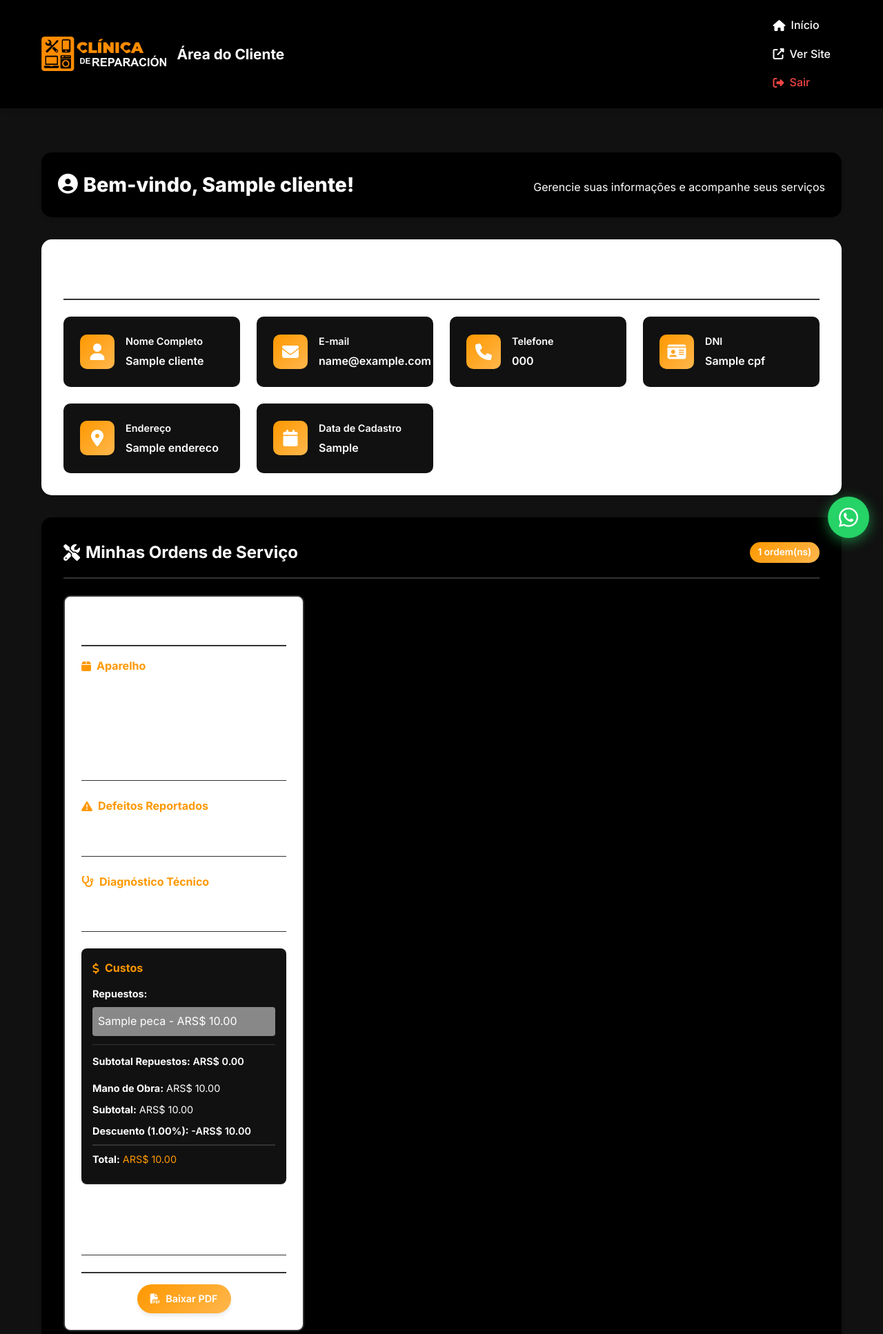
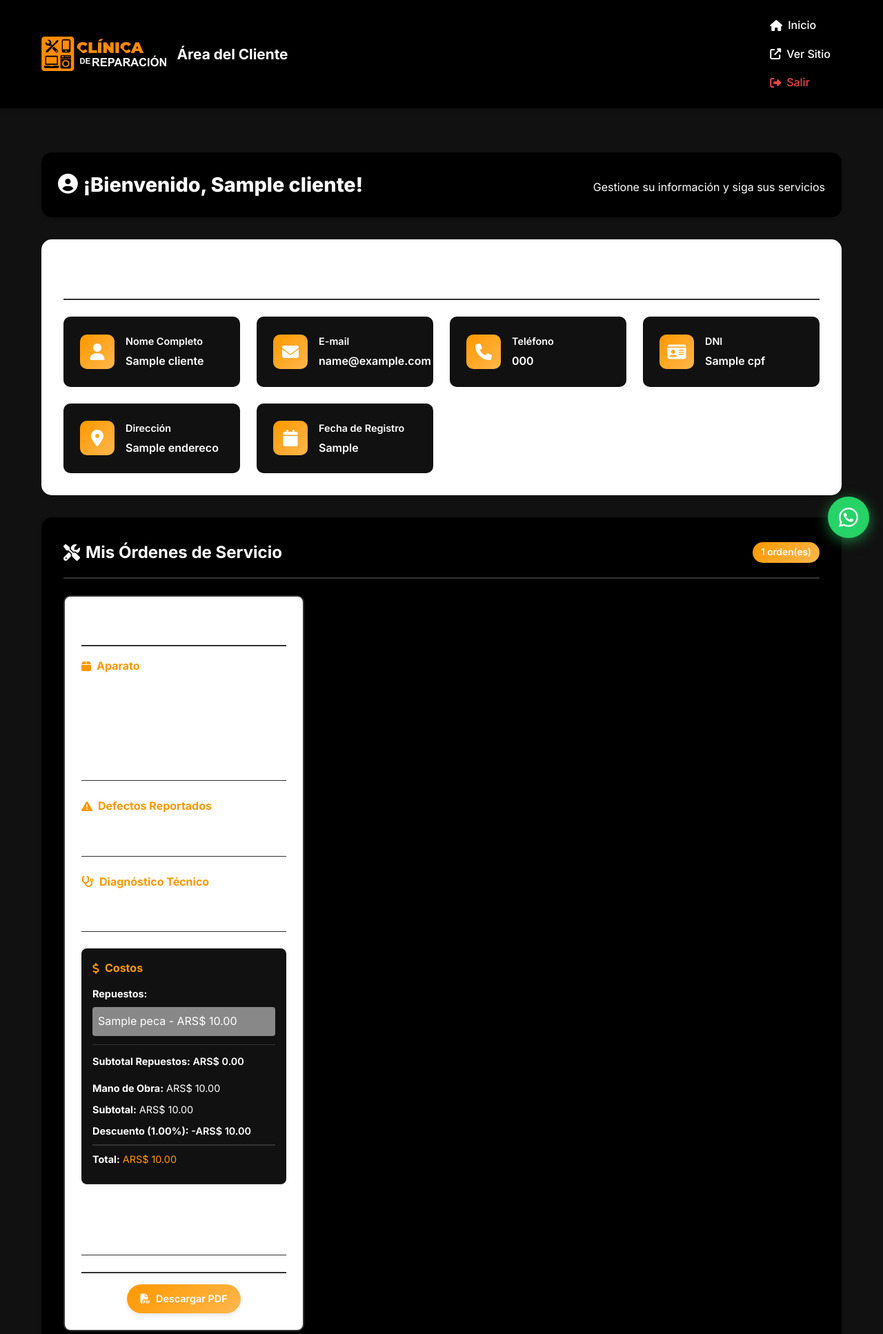
Before and after one commit to raisilvacor/clinicareparacion, a Python web app: template templates/client/dashboard.html in a window 1280 px wide. Shown: the top 1934 px of the page at 69% size. Run offline with Jinja, Linux system fonts and the light colour scheme; the template is opened without the code that fills it: most values are stand-ins (such as "Sample title", 1, 10 or a date in 2020).

Commit message:
Update client templates to fully translate content from Portuguese to Spanish, including changes to titles, labels, and text for improved user experience and consistency across the application.

```diff
--- a/templates/client/base_client.html
+++ b/templates/client/base_client.html
@@ -1,5 +1,5 @@
 <!DOCTYPE html>
-<html lang="pt-BR">
+<html lang="es-AR">
 <head>
     <meta charset="UTF-8">
     <meta name="viewport" content="width=device-width, initial-scale=1.0">
@@ -19,17 +19,17 @@
         <div class="container">
             <div class="admin-nav-brand">
                 <img src="{{ url_for('static', filename='img/logo.png') }}" alt="Logo" class="logo-img">
-                <span>Área do Cliente</span>
+                <span>Área del Cliente</span>
             </div>
             <div class="admin-nav-links">
                 <a href="{{ url_for('client_dashboard') }}" class="admin-nav-link">
-                    <i class="fas fa-home"></i> Início
+                    <i class="fas fa-home"></i> Inicio
                 </a>
                 <a href="{{ url_for('index') }}" class="admin-nav-link" target="_blank">
-                    <i class="fas fa-external-link-alt"></i> Ver Site
+                    <i class="fas fa-external-link-alt"></i> Ver Sitio
                 </a>
                 <a href="{{ url_for('client_logout') }}" class="admin-nav-link logout">
-                    <i class="fas fa-sign-out-alt"></i> Sair
+                    <i class="fas fa-sign-out-alt"></i> Salir
                 </a>
             </div>
         </div>
@@ -56,7 +56,7 @@
     </main>
 
     <!-- Botão Flutuante WhatsApp -->
-    <a href="https://wa.me/5586988959957" target="_blank" class="whatsapp-float" title="Fale conosco no WhatsApp">
+    <a href="https://wa.me/5586988959957" target="_blank" class="whatsapp-float" title="Háblenos por WhatsApp">
         <i class="fab fa-whatsapp"></i>
     </a>
 
--- a/templates/client/dashboard.html
+++ b/templates/client/dashboard.html
@@ -1,11 +1,11 @@
 {% extends "client/base_client.html" %}
 
-{% block title %}Dashboard - Área do Cliente{% endblock %}
+{% block title %}Dashboard - Área del Cliente{% endblock %}
 
 {% block content %}
 <div class="admin-header">
-    <h1><i class="fas fa-user-circle"></i> Bem-vindo, {{ cliente.nome }}!</h1>
-    <p>Gerencie suas informações e acompanhe seus serviços</p>
+    <h1><i class="fas fa-user-circle"></i> ¡Bienvenido, {{ cliente.nome }}!</h1>
+    <p>Gestione su información y siga sus servicios</p>
 </div>
 
 <div class="client-info-section">
@@ -39,7 +39,7 @@
                 <i class="fas fa-phone"></i>
             </div>
             <div class="info-content">
-                <h3>Telefone</h3>
+                <h3>Teléfono</h3>
                 <p>{{ cliente.telefone }}</p>
             </div>
         </div>
@@ -62,7 +62,7 @@
                 <i class="fas fa-map-marker-alt"></i>
             </div>
             <div class="info-content">
-                <h3>Endereço</h3>
+                <h3>Dirección</h3>
                 <p>{{ cliente.endereco }}</p>
             </div>
         </div>
@@ -73,7 +73,7 @@
                 <i class="fas fa-calendar"></i>
             </div>
             <div class="info-content">
-                <h3>Data de Cadastro</h3>
+                <h3>Fecha de Registro</h3>
                 <p>{{ cliente.data_cadastro }}</p>
             </div>
         </div>
@@ -82,8 +82,8 @@
 
 <div class="admin-section">
     <div class="section-header">
-        <h2><i class="fas fa-tools"></i> Minhas Ordens de Serviço</h2>
-        <span class="badge">{{ ordens|length }} ordem(ns)</span>
+        <h2><i class="fas fa-tools"></i> Mis Órdenes de Servicio</h2>
+        <span class="badge">{{ ordens|length }} orden(es)</span>
     </div>
 
     {% if ordens %}
@@ -109,7 +109,7 @@
 
             <div class="order-body">
                 <div class="order-info-section">
-                    <h4><i class="fas fa-box"></i> Aparelho</h4>
+                    <h4><i class="fas fa-box"></i> Aparato</h4>
                     <p><strong>Tipo:</strong> {{ ordem.tipo_aparelho }}</p>
                     <p><strong>Marca:</strong> {{ ordem.marca }}</p>
                     <p><strong>Modelo:</strong> {{ ordem.modelo }}</p>
@@ -120,7 +120,7 @@
 
                 {% if ordem.defeitos_cliente %}
                 <div class="order-info-section">
-                    <h4><i class="fas fa-exclamation-triangle"></i> Defeitos Reportados</h4>
+                    <h4><i class="fas fa-exclamation-triangle"></i> Defectos Reportados</h4>
                     <p>{{ ordem.defeitos_cliente }}</p>
                 </div>
                 {% endif %}
@@ -134,7 +134,7 @@
 
                 {% if ordem.pecas or ordem.custo_pecas or ordem.custo_mao_obra %}
                 <div class="order-info-section cost-section">
-                    <h4><i class="fas fa-dollar-sign"></i> Custos</h4>
+                    <h4><i class="fas fa-dollar-sign"></i> Costos</h4>
                     {% if ordem.pecas %}
                     <div class="pecas-detalhadas">
                         <p><strong>Repuestos:</strong></p>
@@ -158,14 +158,14 @@
                 {% endif %}
 
                 <div class="order-info-section">
-                    <p><strong>Data:</strong> {{ ordem.data }}</p>
-                    <p><strong>Número da Ordem:</strong> {{ ordem.numero_ordem if ordem.numero_ordem else ordem.id }}</p>
+                    <p><strong>Fecha:</strong> {{ ordem.data }}</p>
+                    <p><strong>Número de Orden:</strong> {{ ordem.numero_ordem if ordem.numero_ordem else ordem.id }}</p>
                 </div>
 
                 {% if ordem.pdf_filename %}
                 <div class="order-actions">
-                    <a href="{{ url_for('client_download_pdf', filename=ordem.pdf_filename) }}" class="btn btn-primary btn-small" title="Baixar PDF da Ordem">
-                        <i class="fas fa-file-pdf"></i> Baixar PDF
+                    <a href="{{ url_for('client_download_pdf', filename=ordem.pdf_filename) }}" class="btn btn-primary btn-small" title="Descargar PDF de la Orden">
+                        <i class="fas fa-file-pdf"></i> Descargar PDF
                     </a>
                 </div>
                 {% endif %}
@@ -176,10 +176,10 @@
     {% else %}
     <div class="empty-state">
         <i class="fas fa-tools"></i>
-        <p>Você ainda não possui ordens de serviço registradas</p>
-        <p class="small">Entre em contato conosco para registrar uma ordem de serviço</p>
+        <p>Aún no tiene órdenes de servicio registradas</p>
+        <p class="small">Contáctenos para registrar una orden de servicio</p>
         <a href="{{ url_for('contato') }}" class="btn btn-primary" target="_blank">
-            <i class="fas fa-envelope"></i> Entrar em Contato
+            <i class="fas fa-envelope"></i> Contactar
         </a>
     </div>
     {% endif %}
@@ -187,8 +187,8 @@
 
 <div class="admin-section">
     <div class="section-header">
-        <h2><i class="fas fa-receipt"></i> Meus Comprovantes de Pagamento</h2>
-        <span class="badge">{{ comprovantes|length }} comprovante(s)</span>
+        <h2><i class="fas fa-receipt"></i> Mis Comprobantes de Pago</h2>
+        <span class="badge">{{ comprovantes|length }} comprobante(s)</span>
     </div>
 
     {% if comprovantes %}
@@ -205,7 +205,7 @@
             <div class="order-body">
                 <div class="order-info-section">
                     <h4><i class="fas fa-file-invoice"></i> Informações</h4>
-                    <p><strong>Número da Ordem:</strong> {{ comprovante.numero_ordem }}</p>
+                    <p><strong>Número de Orden:</strong> {{ comprovante.numero_ordem }}</p>
                     <p><strong>Valor Total de la Orden:</strong> ARS$ {{ "%.2f"|format(comprovante.valor_total) }}</p>
                     <p><strong>Valor Pagado:</strong> ARS$ {{ "%.2f"|format(comprovante.valor_pago) }}</p>
                 </div>
@@ -231,13 +231,13 @@
                 </div>
 
                 <div class="order-info-section">
-                    <p><strong>Data:</strong> {{ comprovante.data }}</p>
+                    <p><strong>Fecha:</strong> {{ comprovante.data }}</p>
                 </div>
 
                 {% if comprovante.pdf_filename %}
                 <div class="order-actions">
-                    <a href="{{ url_for('client_download_comprovante_pdf', filename=comprovante.pdf_filename) }}" class="btn btn-primary btn-small" title="Baixar PDF do Comprovante">
-                        <i class="fas fa-file-pdf"></i> Baixar PDF
+                    <a href="{{ url_for('client_download_comprovante_pdf', filename=comprovante.pdf_filename) }}" class="btn btn-primary btn-small" title="Descargar PDF del Comprobante">
+                        <i class="fas fa-file-pdf"></i> Descargar PDF
                     </a>
                 </div>
                 {% endif %}
@@ -248,8 +248,8 @@
     {% else %}
     <div class="empty-state">
         <i class="fas fa-receipt"></i>
-        <p>Você ainda não possui comprovantes de pagamento</p>
-        <p class="small">Os comprovantes serão exibidos aqui após o pagamento das ordens de serviço</p>
+        <p>Aún no tiene comprobantes de pago</p>
+        <p class="small">Los comprobantes se mostrarán aquí después del pago de las órdenes de servicio</p>
     </div>
     {% endif %}
 </div>
@@ -283,17 +283,17 @@
                     <p><strong>Desconto:</strong> {{ "%.2f"|format(cupom.desconto_percentual) }}%</p>
                     <p><strong>Status:</strong>
                         {% if cupom.usado %}
-                            Usado na Ordem {{ cupom.ordem_id }}
+                            Usado en la Orden {{ cupom.ordem_id }}
                         {% else %}
-                            Disponível para próxima ordem
+                            Disponible para próxima orden
                         {% endif %}
                     </p>
                 </div>
 
                 <div class="order-info-section">
-                    <p><strong>Data de Emissão:</strong> {{ cupom.data_emissao }}</p>
+                    <p><strong>Fecha de Emisión:</strong> {{ cupom.data_emissao }}</p>
                     {% if cupom.data_uso %}
-                    <p><strong>Data de Uso:</strong> {{ cupom.data_uso }}</p>
+                    <p><strong>Fecha de Uso:</strong> {{ cupom.data_uso }}</p>
                     {% endif %}
                 </div>
             </div>
```
Also changed, not shown: other parts of templates/client/dashboard.html (+13 -13 lines), templates/client/login.html (+10 -10 lines).
